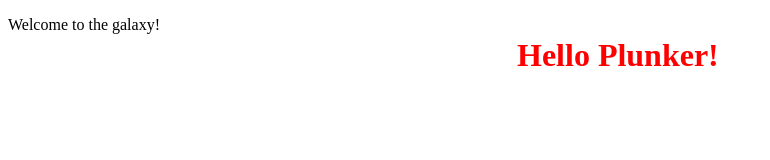
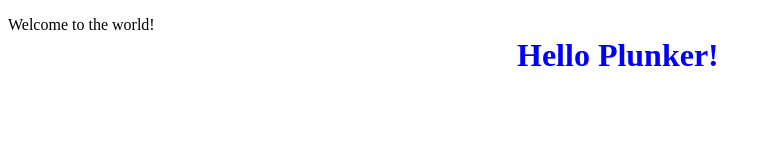
Before and after one commit to srivastava99/onboardPractice, a website: page index.html in a window 1280 px wide. Shown: the whole page, without its empty margins (0-770 px from the left). Drawn offline with Linux system fonts and the light colour scheme.

Commit message:
color chande red to blue

```diff
--- a/index.html
+++ b/index.html
@@ -8,6 +8,6 @@
 
   <body>
     <h1 class="header">Hello Plunker!</h1>
-	<p>Welcome to the galaxy!</p>
+	<p>Welcome to the world!</p>
   </body>
 </html>
--- a/lib/style.css
+++ b/lib/style.css
@@ -1,7 +1,7 @@
 /* Add your styles here */
 
 .header {
-  color: red;
+  color: blue;
   position: absolute;
   left: 517px;
 }
```
